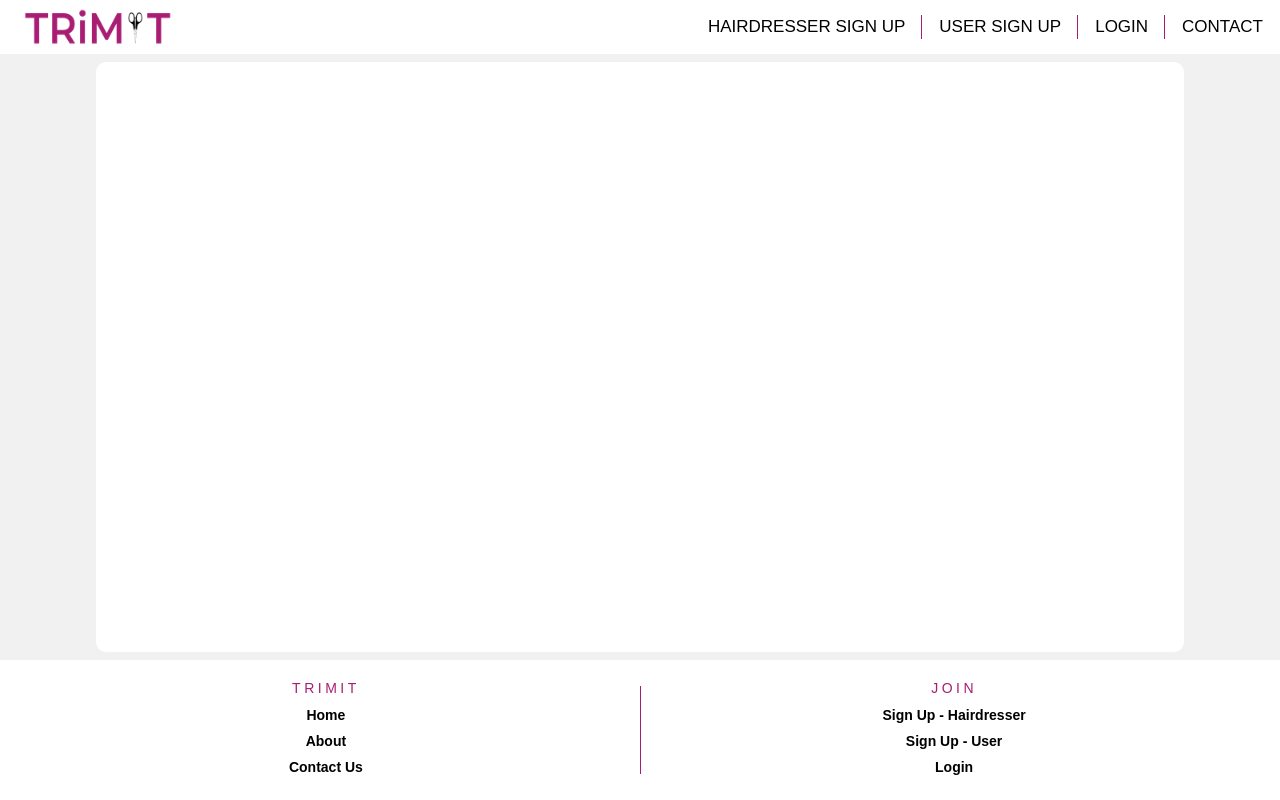
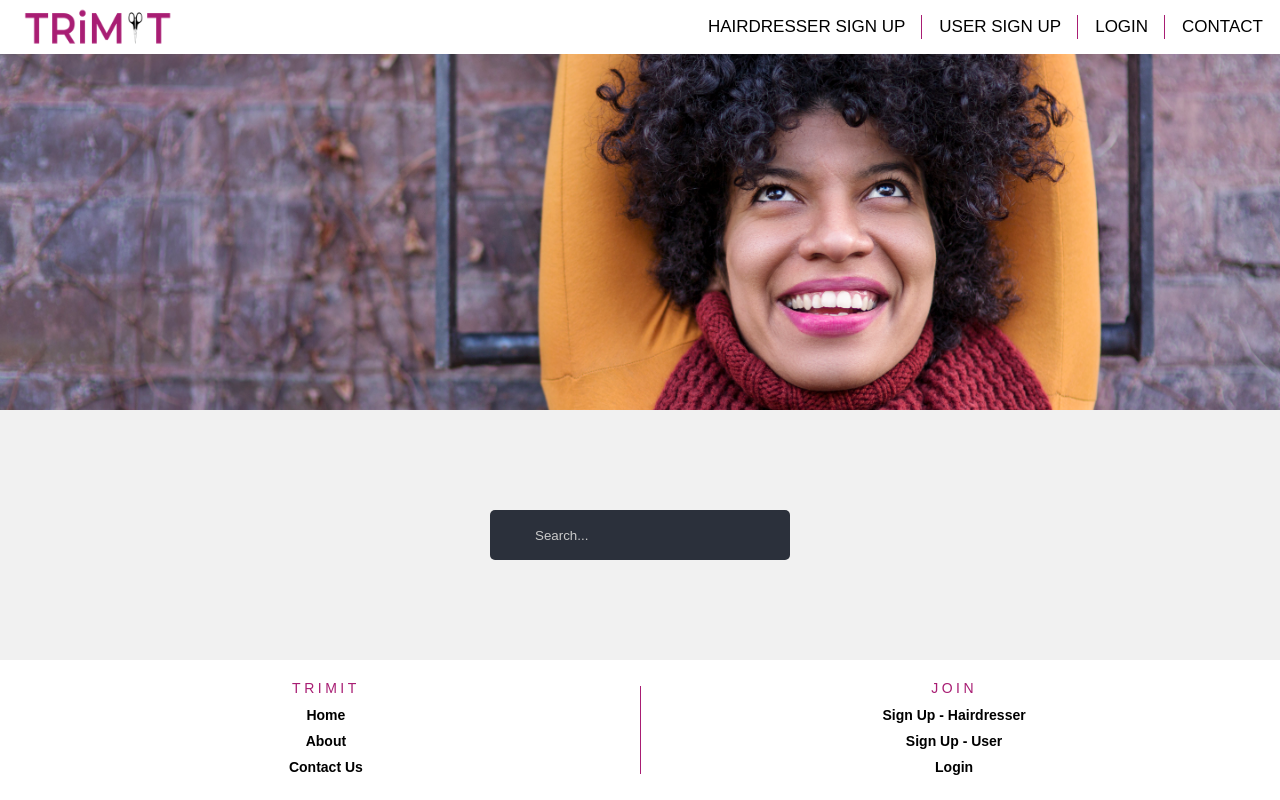
Before and after one commit to AdrianBorg/TeamI, a Django app: page / in a window 1280 px wide. Run offline with Django 3.2, Linux system fonts and the light colour scheme.

Commit message:
Home started

```diff
--- a/static/css/base.css
+++ b/static/css/base.css
@@ -5,6 +5,7 @@ body {
     padding: 0;
     display: flex;
     flex-direction: column;
+    height: 100%;
 }
 
 h1 {
--- /dev/null
+++ b/static/css/index.css
@@ -0,0 +1,63 @@
+body, html {
+    height: 100%;
+    margin: 0;
+  }
+
+  .background {
+
+    height: 100%;
+    width: 100%;
+
+    /* Center and scale the image nicely */
+    background-position: center;
+    background-repeat: no-repeat;
+    background-size: cover;
+    object-fit: cover;
+    overflow: auto;
+
+  }
+
+  .index-content{
+
+    height: 100%;
+    width: 100%;
+    overflow: hidden;
+  }
+  .container{
+    display: flex;
+    flex-direction: row;
+    justify-content: flex-start;
+    flex-wrap: wrap;
+    align-items: center;
+
+    /* width: 300px;
+    vertical-align: middle;
+    white-space: nowrap;
+    position: relative; */
+  }
+  .container input#search{
+    width: 300px;
+    height: 50px;
+    background: #2b303b;
+    border: none;
+    font-size: 10pt;
+    float: left;
+    color: #63717f;
+    padding-left: 45px;
+    -webkit-border-radius: 5px;
+    -moz-border-radius: 5px;
+    border-radius: 5px;
+  }
+  .container .icon{
+    position: absolute;
+    top: 50%;
+    margin-left: 17px;
+    margin-top: 17px;
+    z-index: 1;
+    color: #4f5b66;
+  }
+  .box{
+    margin: 100px auto;
+    width: 300px;
+    height: 50px;
+  }
--- a/templates/trimit/base.html
+++ b/templates/trimit/base.html
@@ -183,6 +183,7 @@
 
 </div>
 <div class="content">
+    {% block custom_content %}
     <div class="container-fluid page-content">
         <div class="row">
             <div class="contents">
@@ -192,6 +193,7 @@
             </div>
         </div>
     </div>
+    {% endblock %}
 </div>
 <div class="foot">
     {% block footer_block %}
--- /dev/null
+++ b/templates/trimit/index.html
@@ -0,0 +1,27 @@
+{% extends 'trimit/base.html' %}
+{% load staticfiles %}
+
+{% block title_block %}
+    Find your perfect hairdresser
+{% endblock %}
+
+{% block import_block %}
+
+ <link rel="stylesheet" type="text/css" href="{% static "css/index.css" %}" />
+{% endblock %}
+
+{% block custom_content %}
+<div class="index-content">
+<img class = "background" src="{% static 'images/home.jpg' %}"></div>
+</div>
+<div class="box">
+        <div class="container">
+            <span class="icon"><i class="fa fa-search"></i></span>
+            <input type="search" id="search" placeholder="Search..." />
+        </div>
+      </div>
+
+
+{% endblock %}
+{% block end_block %}
+{% endblock %}
--- a/trimit/views.py
+++ b/trimit/views.py
@@ -18,7 +18,7 @@ def index(request):
     profile_form = UserProfileForm()
     context_dict = {'user_form': user_form,
                     'profile_form': profile_form, }
-    return render(request, 'trimit/base.html', context=context_dict)
+    return render(request, 'trimit/index.html', context=context_dict)
 
 
 def results(request, search):
```
Also changed, not shown: media/hairpage_images/page1_KFP2HCC.jpg (added), media/hairpage_images/page2_q0CN9PI.jpg (added), media/hairpage_images/page3_Gk652VV.jpg (added), media/review_images/revpic_eJseHOV.jpg (added), media/user_hair_images/Blonde2_XjawsGm.jpg (added), media/user_hair_images/Blonde3_NV7PfTh.jpg (added), media/user_hair_images/Blonde_AtysYWs.jpg (added), media/user_profile_images/user1_qwoJaje.png (added), media/user_profile_images/user2_GeFgdDn.png (added), static/images/home.jpg (added).
